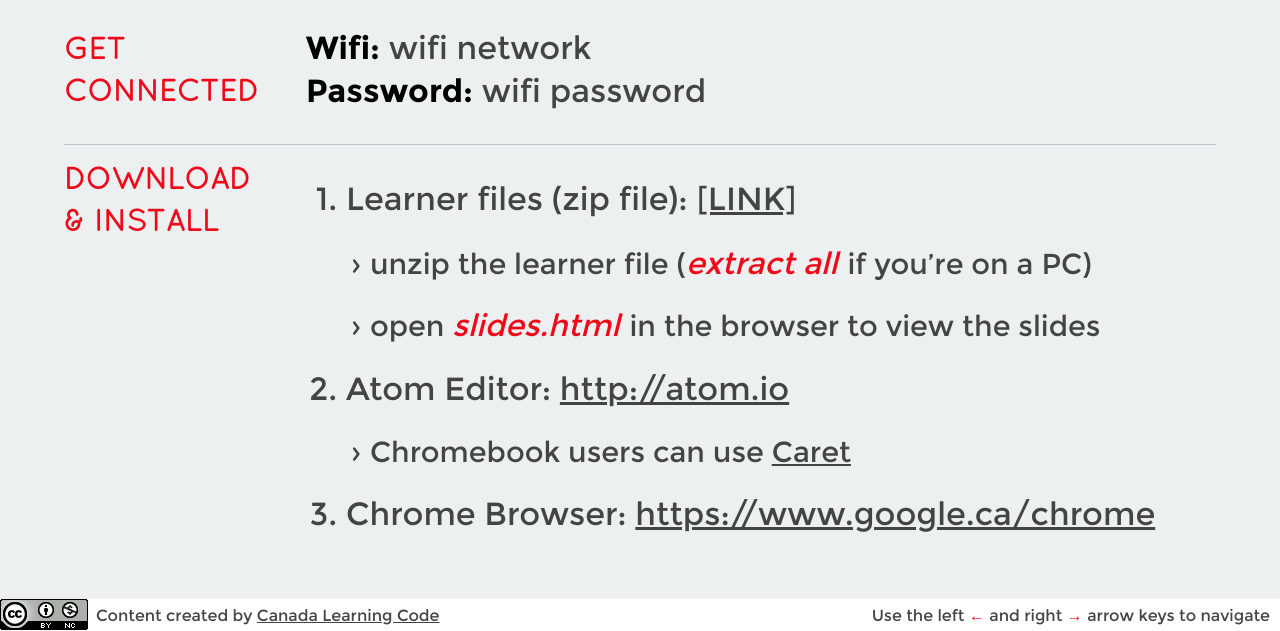
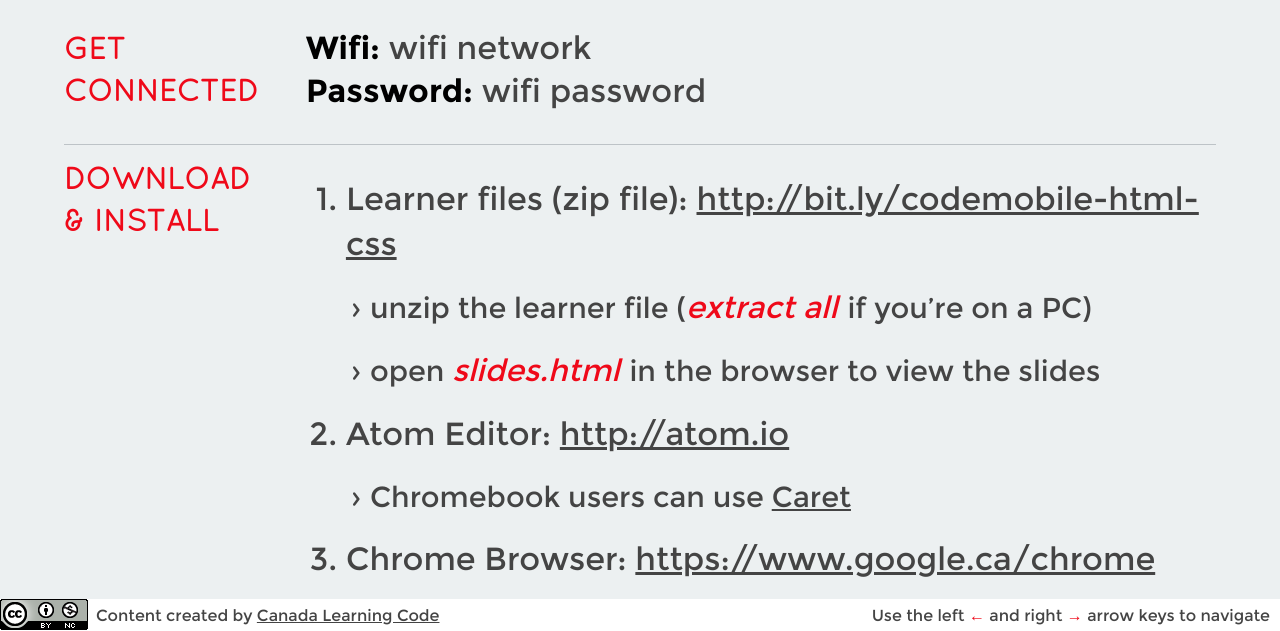
Before and after one commit to sunkissedbrown/sifn-html-css, a plain HTML site: page slides.html in a window 1280 px wide. Shown: the part 169-800 px from the top of the page. Drawn offline with Linux system fonts and the light colour scheme; files that its build step writes are made by us from their sources.

Commit message:
download learner files link

```diff
--- a/slides.html
+++ b/slides.html
@@ -33,7 +33,7 @@
 
         <h2>Download<br> & Install</h2>
         <ol class="downloads">
-          <li>Learner files (zip file): <a href="https://github.com/ladieslearningcode/codemobile-html-css/master.zip">[LINK]</a>
+          <li>Learner files (zip file): <a href="https://github.com/ladieslearningcode/codemobile-html-css/archive/master.zip">http://bit.ly/codemobile-html-css</a>
             <ul>
               <li>unzip the learner file (<em>extract all</em> if you’re on a PC)</li>
               <li>open <em>slides.html</em> in the browser to view the slides</li>
```
